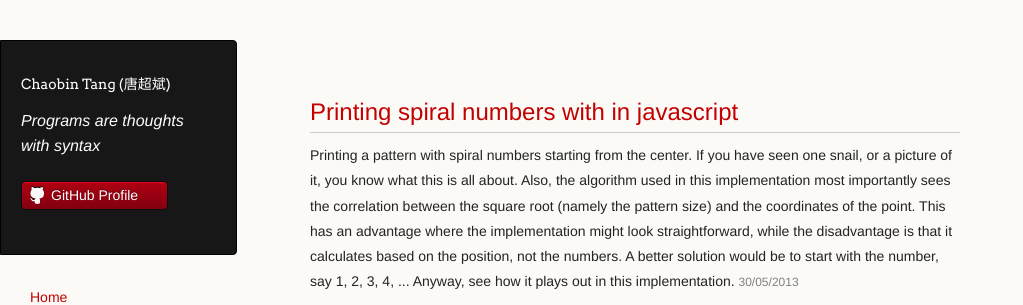
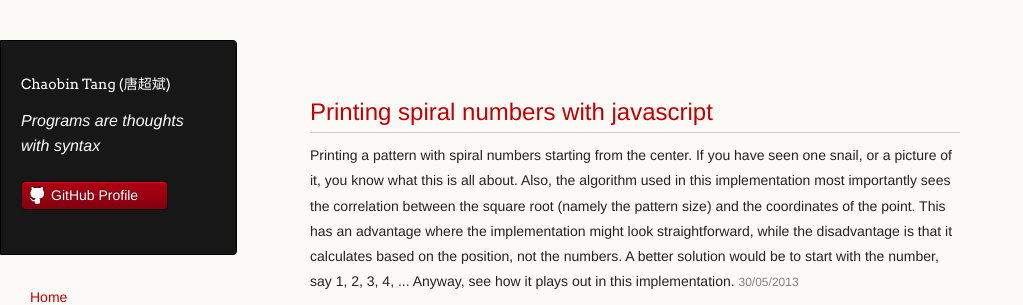
Before and after one commit to chaobin/chaobin.github.io, a Jekyll site: the page built from index.html, in a window 1280 px wide. Shown: the top 305 px of the page, without its empty margins (0-1023 px from the left). Built offline with Jekyll 4.4.1, drawn with Linux system fonts in a browser that asks for light colours; Markdown is read by kramdown in place of the engine named in the settings.

Commit message:
REV: Typo.

```diff
--- a/_posts/2013-05-30-printing-spiral-numbers-with-js.markdown
+++ b/_posts/2013-05-30-printing-spiral-numbers-with-js.markdown
@@ -1,7 +1,7 @@
 ---
 layout: post
 type: post
-title: Printing spiral numbers with in Javascript
+title: Printing spiral numbers with Javascript
 tags: algorithm, javascript, number, game
 description: Printing a pattern with spiral numbers starting from the center. If you have seen one snail, or a picture of it, you know what this is all about. Also, the algorithm used in this implementation most importantly sees the correlation between the square root (namely the pattern size) and the coordinates of the point. This has an advantage where the implementation might look straightforward, while the disadvantage is that it calculates based on the position, not the numbers. A better solution would be to start with the number, say 1, 2, 3, 4, ... Anyway, see how it plays out in this implementation.
 ---
```
Also changed, not shown: other parts of _posts/2013-05-30-printing-spiral-numbers-with-js.markdown (+1 -1 lines).
